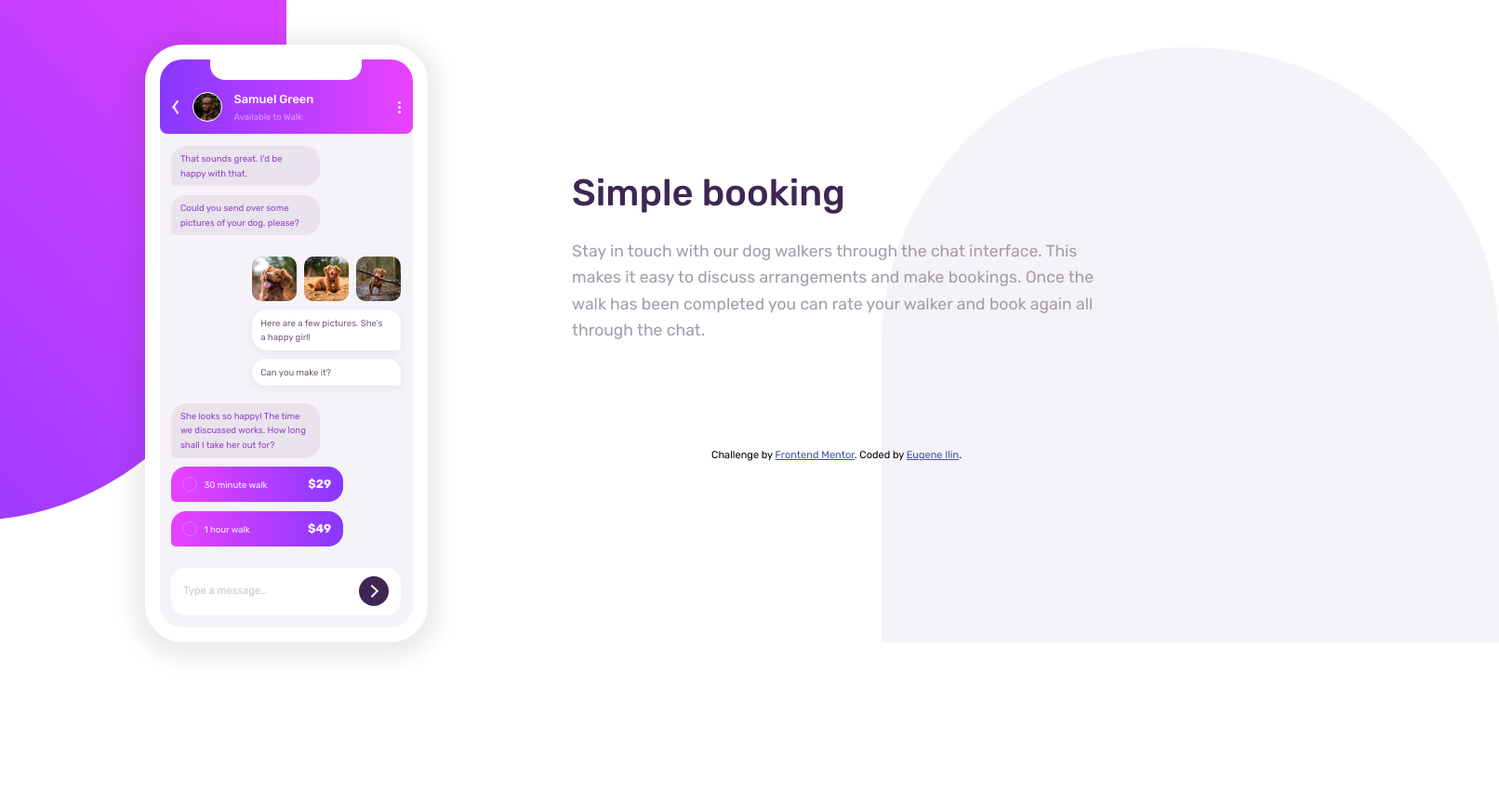
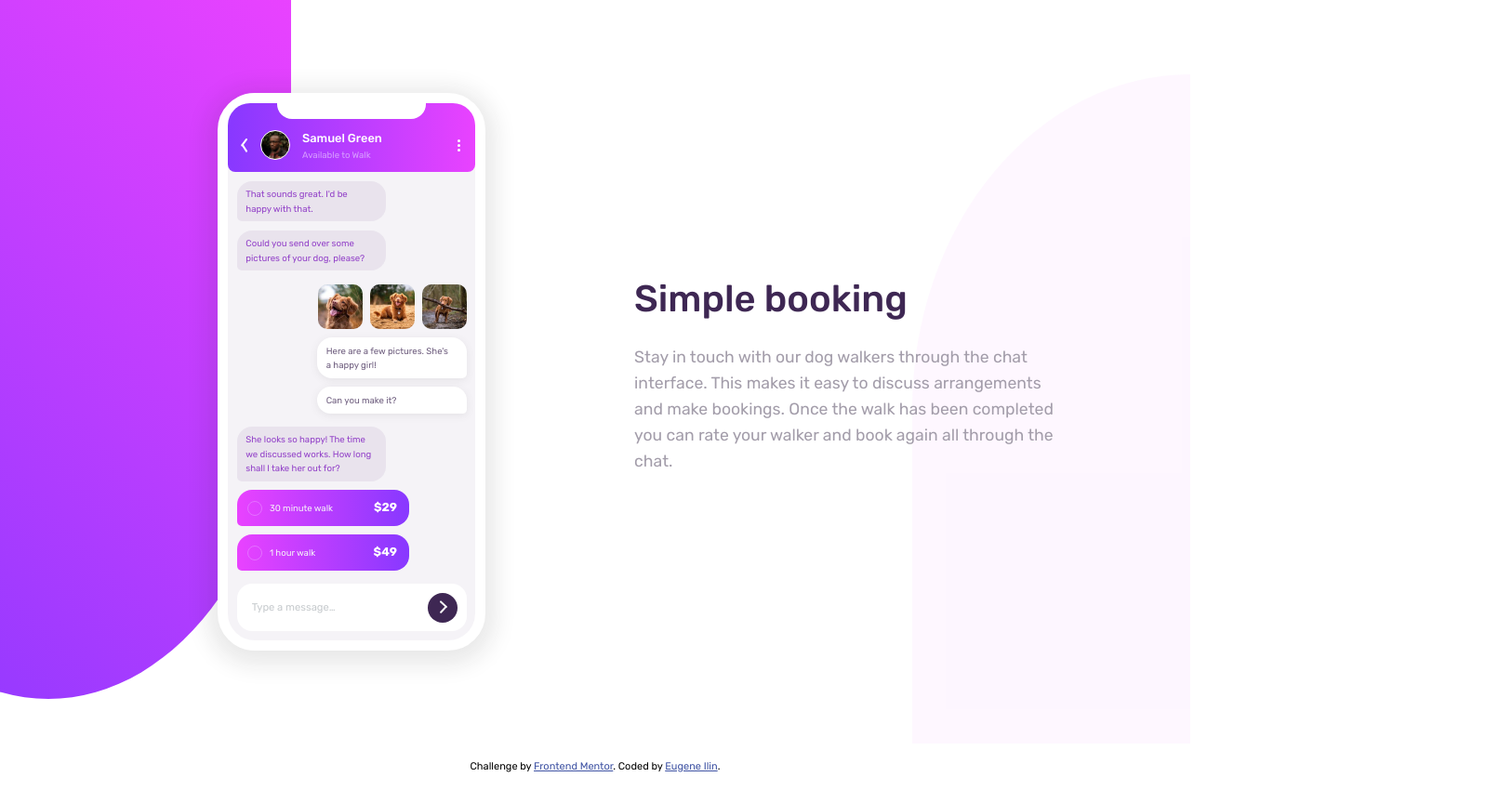
Before and after one commit to eugeneilin/chat-app-css-illustration, a plain HTML site: page index.html in a window 1280 px wide. Shown: the whole page at 93% size, 1612 px wide, since content can reach past the window. Before the commit the page ends 800 px from the top, so only its background shows below. Drawn offline with Linux system fonts and the light colour scheme; files whose address does not match are found by name.

Commit message:
challenge completed

```diff
--- a/index.html
+++ b/index.html
@@ -88,11 +88,6 @@
         <p>Stay in touch with our dog walkers through the chat interface. This makes it easy to discuss arrangements and
           make bookings. Once the walk has been completed you can rate your walker and book again all through the chat.
         </p>
-
-        <div class="attribution">
-          Challenge by <a href="https://www.frontendmentor.io?ref=challenge" target="_blank">Frontend Mentor</a>.
-          Coded by <a href="https://eugeneilin.dev/" target="_blank">Eugene Ilin</a>.
-        </div>
       </div>
 
       <!-- Background 2 -->
@@ -102,6 +97,11 @@
 
   </main>
 
+  <footer class="attribution">
+    Challenge by <a href="https://www.frontendmentor.io?ref=challenge" target="_blank">Frontend Mentor</a>.
+    Coded by <a href="https://eugeneilin.dev/" target="_blank">Eugene Ilin</a>.
+  </footer>
+
 </body>
 
 </html>
--- a/style.css
+++ b/style.css
@@ -23,10 +23,6 @@
   border: none;
 }
 
-html {
-  min-height: 100%;
-}
-
 html,
 body {
   font-family: 'Rubik', sans-serif;
@@ -38,6 +34,7 @@ body {
 main {
   display: flex;
   flex-direction: column;
+  overflow-x: hidden;
 }
 
 /* ---------- Section 1 ---------- */
@@ -49,9 +46,9 @@ main {
 
 #section-1 #bg-1 {
   position: absolute;
-  top: -15rem;
-  left: -60%;
-  width: 110%;
+  top: -35%;
+  left: -50%;
+  width: 100%;
   height: 50rem;
   background: linear-gradient(45deg, var(--light-violet), var(--light-magenta));
   border-bottom-right-radius: 50%;
@@ -61,11 +58,11 @@ main {
 #section-1 #phone {
   position: relative;
   background: var(--light-grayish-violet);
-  width: 19rem;
-  /* height: 33rem; */
+  width: 18rem;
+  height: fit-content;
   border-radius: 2.5rem;
-  border: 1rem solid var(--white);
-  margin-top: 3rem;
+  border: 0.7rem solid var(--white);
+  margin-top: 3.5rem;
   box-shadow: 0px 5px 25px 10px rgba(32, 32, 32, 0.1);
   z-index: 1;
 }
@@ -74,7 +71,6 @@ main {
   position: relative;
   background: linear-gradient(to right, var(--light-violet), var(--light-magenta));
   width: 100%;
-  height: 5rem;
   border-top-right-radius: 1.5rem;
   border-top-left-radius: 1.5rem;
   border-bottom-right-radius: 8px;
@@ -86,7 +82,7 @@ main {
 #section-1 #phone #chat-header div:first-child {
   background: var(--white);
   width: 60%;
-  height: 1.5rem;
+  height: 1.1rem;
   border-bottom-right-radius: 1rem;
   border-bottom-left-radius: 1rem;
   align-self: center;
@@ -151,6 +147,7 @@ main {
   height: 3px;
   border-radius: 50%;
   margin-left: auto;
+  margin-right: 0.2rem;
   position: relative;
 }
 
@@ -177,7 +174,7 @@ main {
 }
 
 #section-1 #phone #chat-body {
-  padding: 0.8rem 0.8rem 0;
+  padding: 0.6rem 0.6rem 0;
   display: flex;
   flex-direction: column;
 }
@@ -218,7 +215,7 @@ main {
   align-self: flex-end;
   background: none;
   display: flex;
-  margin-top: 0.8rem;
+  margin-top: 0.3rem;
 }
 
 #section-1 #phone #chat-body #chat-imgs .chat-img {
@@ -242,7 +239,7 @@ main {
 }
 
 #section-1 #phone #chat-body div:nth-child(6) {
-  margin-top: 0.6rem;
+  margin-top: 0.3rem;
 }
 
 #section-1 #phone #chat-body .pricing {
@@ -271,13 +268,17 @@ main {
   margin-left: auto;
 }
 
+#section-1 #phone #chat-body .pricing:last-of-type {
+  margin: 0 0 0.3rem 0;
+}
+
 #section-1 #phone #chat-input #input-field {
   background: var(--white);
   border-radius: 1rem;
-  padding: 0.6rem 0.8rem;
+  padding: 0.6rem 0.6rem 0.6rem 1rem;
   font-size: 0.7rem;
   color: var(--grayish-blue);
-  margin: 0.8rem;
+  margin: 0.6rem;
   display: flex;
   justify-content: space-between;
   align-items: center;
@@ -320,7 +321,7 @@ main {
 #section-2 {
   position: relative;
   text-align: center;
-  padding: 4rem 3rem 0;
+  padding: 4rem 3rem;
 }
 
 #section-2 #text {
@@ -345,15 +346,16 @@ main {
   bottom: 0;
   right: -50%;
   width: 100%;
-  height: 40rem;
-  background: var(--light-grayish-violet);
+  height: 30rem;
+  background: hsl(289deg 100% 72% / 6%);
   border-top-right-radius: 50%;
   border-top-left-radius: 50%;
+  overflow: hidden;
 }
+
 .attribution {
   font-size: 11px;
   text-align: center;
-  margin-top: 6rem;
   padding: 1rem;
 }
 
@@ -364,20 +366,39 @@ main {
 @media only screen and (min-width: 992px) {
   main {
     flex-direction: row;
+    height: 100vmin;
   }
 
   #section-1 {
     width: 100%;
+    align-items: center;
+    justify-content: flex-end;
+    margin-right: 10rem;
+  }
+
+  #section-1 #bg-1 {
+    top: 0;
+    left: -40%;
+    width: 100%;
+    height: 47rem;
+  }
+
+  #section-1 #phone {
+    margin-top: 0;
   }
 
   #section-2 {
-    padding: 0 6rem 0 0;
+    padding: 0 8rem 0 0;
     width: 100%;
     display: flex;
     justify-content: center;
     align-items: center;
   }
 
+  #section-2 #bg-2 {
+    height: 45rem;
+  }
+
   #section-2 #text {
     text-align: left;
   }
```
Also changed, not shown: 1 other file.
